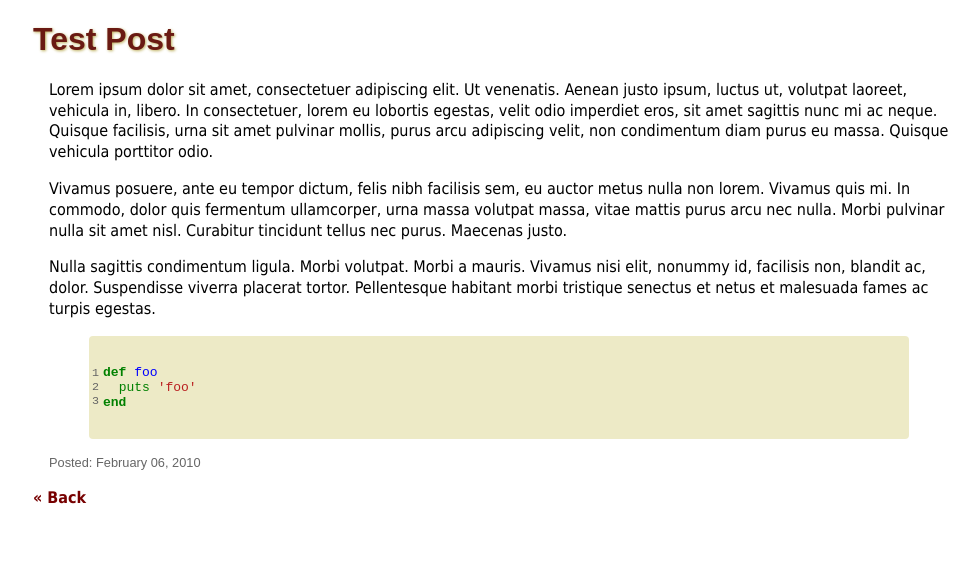
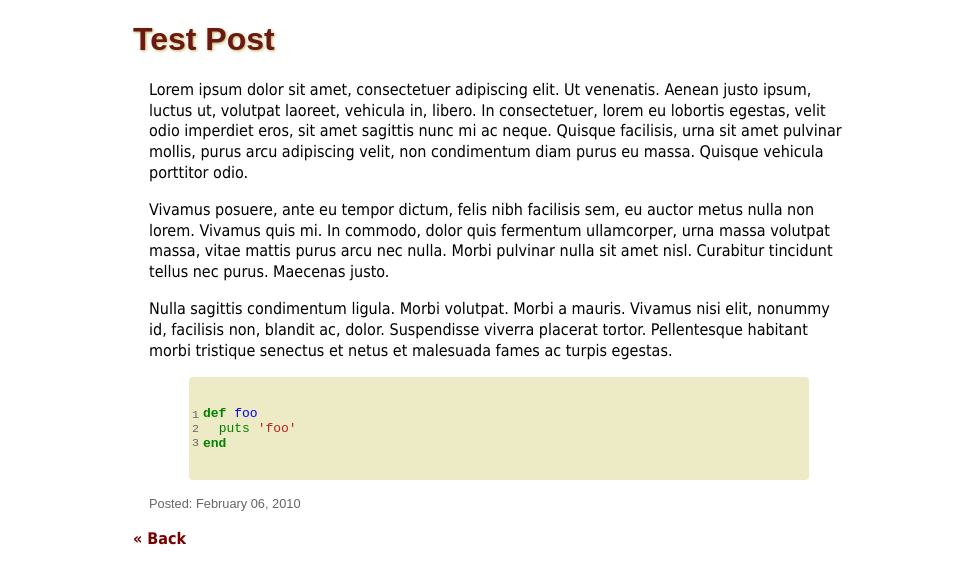
Before and after one commit to jonforums/jonforums.github.com, a Jekyll site: the page built from general/_posts/2010-02-06-test-post.mkd, in a window 1280 px wide. Shown: the top 584 px of the page, without its empty margins (141-1120 px from the left). Built offline with Jekyll 4.4.1, drawn with Linux system fonts in a browser that asks for light colours; nearby versions of some CDN libraries; Markdown is read by kramdown in place of the engine named in the settings.

Commit message:
Update CSS for single post content width.

```diff
--- a/_layouts/post.html
+++ b/_layouts/post.html
@@ -3,8 +3,10 @@ layout: default
 ---
 
 <div id="wrapper">
-	<h1 class="post_title">{{ page.title }}</h1>
-	{{ content }}
-  <div class="post_date">Posted: {{ page.date | date: "%B %d, %Y" }}</div>
-  <a class="home_link" href="/">&#171; Back</a>
+  <div id="single_post">
+	  <h1 class="post_title">{{ page.title }}</h1>
+	  {{ content }}
+    <div class="post_date">Posted: {{ page.date | date: "%B %d, %Y" }}</div>
+    <a class="home_link" href="/">&#171; Back</a>
+  </div>
 </div>
--- a/css/site.css
+++ b/css/site.css
@@ -17,6 +17,7 @@ p { line-height:1.3; }
 .shell { width:632px; color:#dd0; background-color:#000; margin-bottom:1em; border:4px solid #99a; border-top:16px solid #99a; overflow:auto; border-radius:4px; -moz-border-radius:4px; -webkit-border-radius:4px; }
 
 #posts { width:640px; margin-right:10px; float:left; }
+#single_post { width:700px; margin:0 auto; clear:both; }
 .post { margin-bottom:1em; }
 .post_title_link, .post_title { position:relative; left:-0.6em; font-family:Arial,sans-serif; font-size:2em; font-weight:bold; text-decoration:none; color:#6a1a13 !important; background-color:transparent !important; padding:0 0.2em 0 0.1em; text-shadow:1px 1px 3px #bdaf5c; }
 .post_title_link:hover { color:#e06e2b !important; }
```
